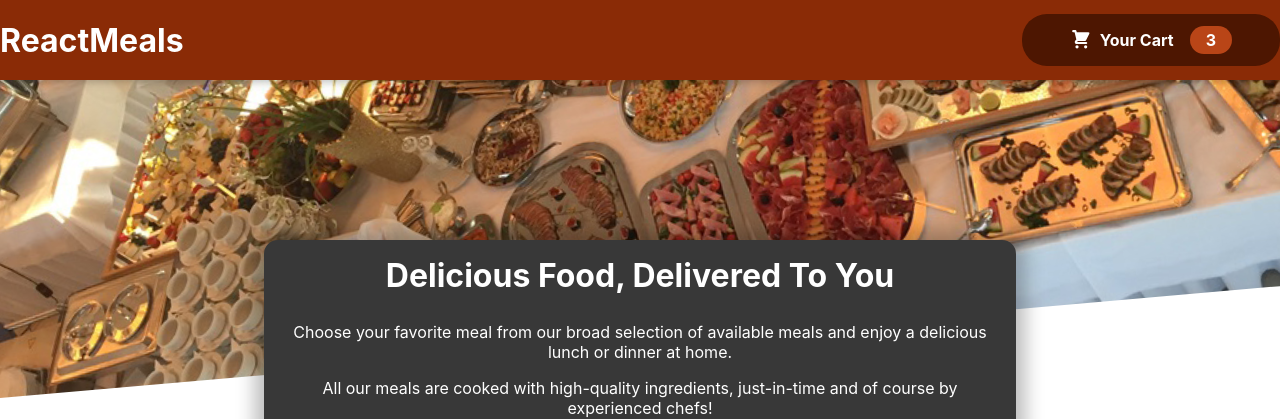
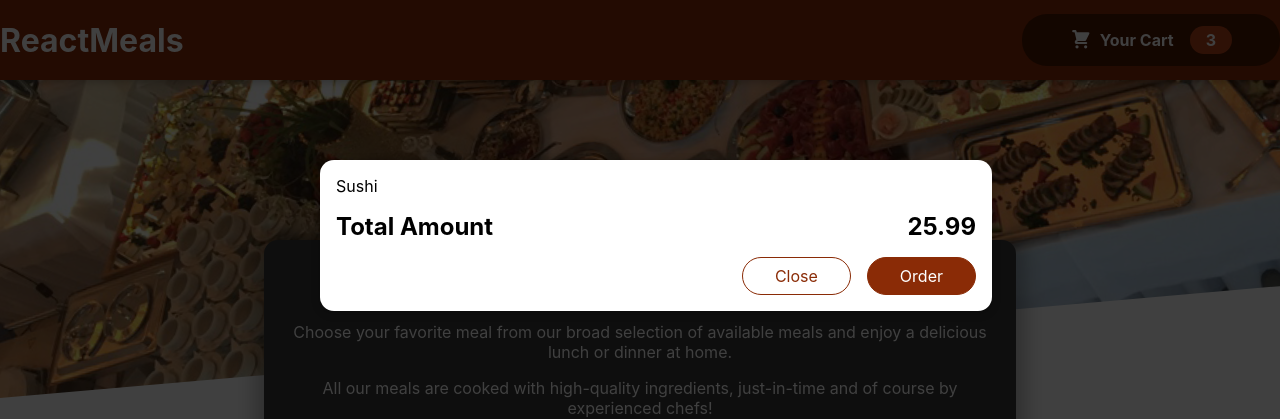
Before and after one commit to sopherwang/food_order_app_react, a React (Create React App) app: page / in a window 1280 px wide. Shown: the top 419 px of the page. Built offline with nearby package versions, Linux system fonts and the light colour scheme.

Commit message:
Create cart UI

```diff
--- a/public/index.html
+++ b/public/index.html
@@ -28,6 +28,7 @@
   </head>
   <body>
     <noscript>You need to enable JavaScript to run this app.</noscript>
+    <div id="overlays"></div>
     <div id="root"></div>
     <!--
       This HTML file is a template.
--- a/src/App.js
+++ b/src/App.js
@@ -1,9 +1,11 @@
 import Header from "./components/layout/Header";
 import Meals from "./components/meals/Meals";
+import Cart from "./components/cart/Cart";
 
 function App() {
   return (
     <>
+      <Cart/>
       <Header/>
       <main>
         <Meals/>
--- /dev/null
+++ b/src/components/cart/Cart.js
@@ -0,0 +1,29 @@
+import classes from './Cart.module.css'
+import Modal from "../common/Modal";
+
+const Cart = (props) => {
+  const cartItems = <ul className={classes['cart-items']}>{
+    [
+      {
+        id: 'c1',
+        name: 'Sushi',
+        amount: 2,
+        price: 12.99,
+      }
+    ].map(cart => <li>{cart.name}</li>)
+  }</ul>
+
+  return <Modal>
+    {cartItems}
+    <div className={classes.total}>
+      <span>Total Amount</span>
+      <span>25.99</span>
+    </div>
+    <div className={classes.actions}>
+      <button className={classes['button--alt']}>Close</button>
+      <button className={classes.button}>Order</button>
+    </div>
+  </Modal>
+}
+
+export default Cart
--- /dev/null
+++ b/src/components/cart/Cart.module.css
@@ -0,0 +1,46 @@
+.cart-items {
+    list-style: none;
+    margin: 0;
+    padding: 0;
+    max-height: 20rem;
+    overflow: auto;
+}
+
+.total {
+    display: flex;
+    justify-content: space-between;
+    align-items: center;
+    font-weight: bold;
+    font-size: 1.5rem;
+    margin: 1rem 0;
+}
+
+.actions {
+    text-align: right;
+}
+
+.actions button {
+    font: inherit;
+    cursor: pointer;
+    background-color: transparent;
+    border: 1px solid #8a2b06;
+    padding: 0.5rem 2rem;
+    border-radius: 25px;
+    margin-left: 1rem;
+}
+
+.actions button:hover,
+.actions button:active {
+    background-color: #5a1a01;
+    border-color: #5a1a01;
+    color: white;
+}
+
+.actions .button--alt {
+    color: #8a2b06;
+}
+
+.actions .button {
+    background-color: #8a2b06;
+    color: white;
+}
--- /dev/null
+++ b/src/components/common/Modal.js
@@ -0,0 +1,23 @@
+import classes from './Modal.module.css'
+import ReactDom from 'react-dom'
+
+const Backdrop = props => {
+  return <div className={classes.backdrop}/>
+}
+
+const ModalOverlay = props => {
+  return <div className={classes.modal}>
+    <div> {props.children}</div>
+  </div>
+}
+
+const portalElement = document.getElementById('overlays')
+
+const Modal = props => {
+  return <>
+    {ReactDom.createPortal(<Backdrop/>, portalElement)}
+    {ReactDom.createPortal(<ModalOverlay>{props.children}</ModalOverlay>, portalElement)}
+  </>
+}
+
+export default Modal
--- /dev/null
+++ b/src/components/common/Modal.module.css
@@ -0,0 +1,40 @@
+.backdrop {
+    position: fixed;
+    top: 0;
+    left: 0;
+    width: 100%;
+    height: 100vh;
+    z-index: 20;
+    background-color: rgba(0, 0, 0, 0.75);
+}
+
+.modal {
+    position: fixed;
+    top: 20vh;
+    left: 5%;
+    width: 90%;
+    background-color: white;
+    padding: 1rem;
+    border-radius: 14px;
+    box-shadow: 0 2px 8px rgba(0, 0, 0, 0.25);
+    z-index: 30;
+    animation: slide-down 300ms ease-out forwards;
+}
+
+@media (min-width: 768px) {
+    .modal {
+        width: 40rem;
+        left: calc(50% - 20rem);
+    }
+}
+
+@keyframes slide-down {
+    from {
+        opacity: 0;
+        transform: translateY(-3rem);
+    }
+    to {
+        opacity: 1;
+        transform: translateY(0);
+    }
+}
--- a/src/components/meals/AvailableMeals.js
+++ b/src/components/meals/AvailableMeals.js
@@ -32,7 +32,7 @@
 
 const AvailableMeals = () => {
   const mealList = DUMMY_MEALS.map(meal =>
-    <MealItem key={meal.id} name={meal.name} description={meal.description} price={meal.price}/>)
+    <MealItem key={meal.id} id={meal.id} name={meal.name} description={meal.description} price={meal.price}/>)
 
   return (
     <section className={classes.meals}>
--- a/src/components/meals/MealItem.js
+++ b/src/components/meals/MealItem.js
@@ -10,7 +10,7 @@
       <div className={classes.price}>{price}</div>
     </div>
     <div>
-      <MealItemForm/>
+      <MealItemForm id={props.id}/>
     </div>
   </li>
 }
--- a/src/components/meals/MealItemForm.js
+++ b/src/components/meals/MealItemForm.js
@@ -5,7 +5,7 @@
 
   return <form className={classes.form}>
     <Input label='Amount' input={{
-      id: 'amount',
+      id: 'amount_' + props.id,
       type: 'number',
       min: '1',
       max: '5',
```
